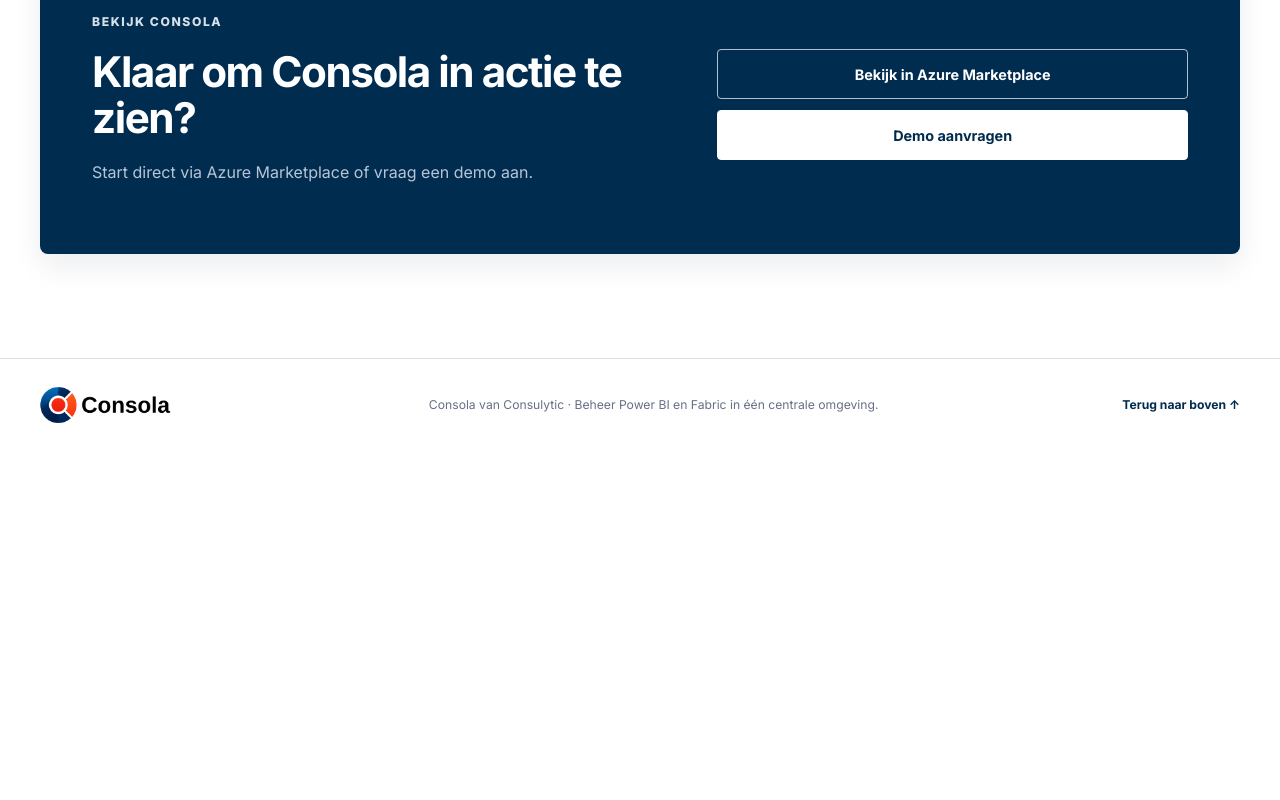
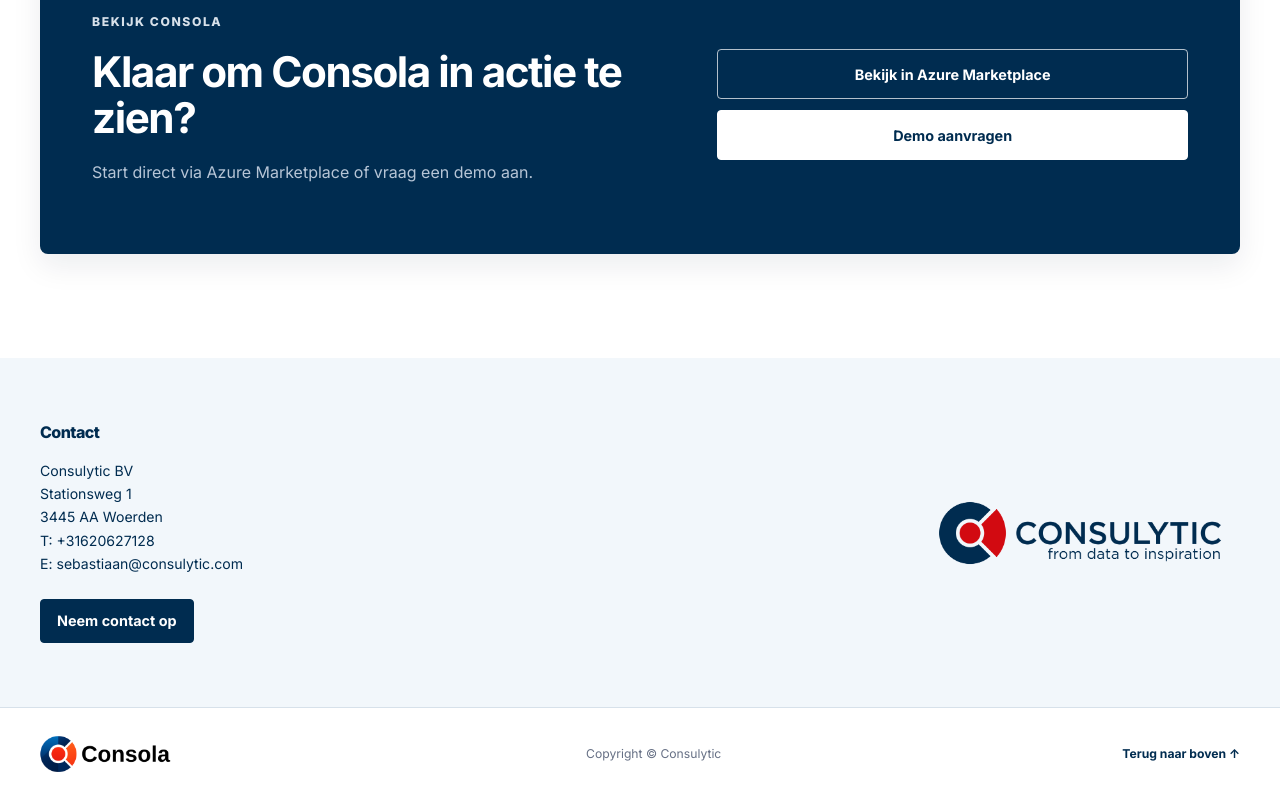
Before and after one commit to platform-consulytic/consola-basic-landing-site, a plain HTML site: page index.html in a window 1280 px wide. Shown: the part 7817-8617 px from the top of the page. Before the commit the page ends 8268 px from the top, so only its background shows below. Drawn offline with Linux system fonts and the light colour scheme.

Commit message:
added contact details

```diff
--- a/css/styles.css
+++ b/css/styles.css
@@ -264,6 +264,19 @@
 .demo-section .demo-actions .button-outline-light:hover{background:#F2F7FB;color:#002C50;border-color:#D7E1EA}
 .demo-section .demo-actions .button-outline-light:active{background:#E8F0F7;color:#002C50;border-color:#D7E1EA}
 
+.contact-section{padding:64px 0;background:var(--soft);color:var(--navy)}
+.contact-section .contact-grid{display:grid;width:min(calc(100% - 40px),var(--max));grid-template-columns:1fr 1fr;align-items:center;gap:48px}
+.contact-content{min-width:0;max-width:420px;justify-self:start;text-align:left}
+.contact-content h2{margin:0 0 16px;color:var(--navy);font-size:1rem;font-weight:800;line-height:1.3}
+.contact-content address{display:grid;gap:0;margin:0;color:var(--navy);font-size:.88rem;font-style:normal;line-height:1.65}
+.contact-content address span,.contact-content address a{display:block}
+.contact-content address a{width:fit-content;max-width:100%;color:var(--navy);overflow-wrap:normal;word-break:normal;transition:color .15s ease}
+.contact-content address a:hover{color:var(--primary-blue-hover);text-decoration:underline;text-underline-offset:3px}
+.contact-visual{display:flex;width:fit-content;flex-direction:column;align-items:center;justify-content:center;justify-self:end;gap:28px;text-align:center}
+.contact-visual img{display:block;width:320px;max-width:100%;height:auto;object-fit:contain}
+.contact-button{width:auto;margin-top:24px;background:#002C50;color:#FFFFFF;border-color:#002C50}
+.contact-button:hover{background:#003A69;color:#FFFFFF;border-color:#003A69}
+
 .site-footer{border-top:1px solid var(--line);padding:28px 0;background:#fff}
 .footer-row{display:flex;align-items:center;justify-content:space-between;gap:24px}
 .footer-brand{height:36px}.footer-brand img{top:-63px;width:162px;left:-18px}
@@ -324,6 +337,9 @@
   .marketplace-section{padding-block:76px}
   .marketplace-panel{padding:0}
   .demo-panel{padding:34px 24px}
+  .contact-section .contact-grid{width:min(calc(100% - 28px),var(--max));grid-template-columns:1fr;gap:36px}
+  .contact-visual{align-items:center;justify-self:center;text-align:center}
+  .contact-visual img{width:250px}
   .footer-row{flex-direction:column;text-align:center}
 }
 
--- a/index.html
+++ b/index.html
@@ -490,6 +490,26 @@
         </div>
       </div>
     </section>
+
+    <section class="contact-section" aria-labelledby="contact-title">
+      <div class="container contact-grid">
+        <div class="contact-content">
+          <h2 id="contact-title" data-i18n="contact.title">Contact</h2>
+          <address>
+            <span data-i18n="contact.company">Consulytic BV</span>
+            <span data-i18n="contact.addressLine1">Stationsweg 1</span>
+            <span data-i18n="contact.addressLine2">3445 AA Woerden</span>
+            <a href="tel:+31620627128" data-i18n="contact.phone">T: +31620627128</a>
+            <a href="mailto:sebastiaan@consulytic.com" data-i18n="contact.email">E: sebastiaan@consulytic.com</a>
+          </address>
+          <a class="button button-primary contact-button" href="https://www.consulytic.nl/contact/" target="_blank" rel="noopener" data-i18n="contact.cta">Neem contact op</a>
+        </div>
+
+        <div class="contact-visual">
+          <img src="assets/consulytic-logo.png" alt="Consulytic">
+        </div>
+      </div>
+    </section>
   </main>
 
   <footer class="site-footer">
@@ -497,7 +517,7 @@
       <a class="brand footer-brand" href="#top">
         <img src="assets/consola-logo.png" alt="Consola">
       </a>
-      <p data-i18n="footer.text">Consola van Consulytic · Beheer Power BI en Fabric in één centrale omgeving.</p>
+      <p data-i18n="footer.text">Copyright © Consulytic</p>
       <a class="back-to-top" href="#top"><span data-i18n="footer.backToTop">Terug naar boven</span> ↑</a>
     </div>
   </footer>
--- a/js/main.js
+++ b/js/main.js
@@ -139,7 +139,14 @@
     "demo.title": "Ready to see Consola in action?",
     "demo.description": "Get started directly through Azure Marketplace or request a demo.",
     "demo.emailCta": "Request a demo",
-    "footer.text": "Consola by Consulytic · Manage Power BI and Fabric from one central environment.",
+    "contact.title": "Contact",
+    "contact.company": "Consulytic BV",
+    "contact.addressLine1": "Stationsweg 1",
+    "contact.addressLine2": "3445 AA Woerden",
+    "contact.phone": "T: +31620627128",
+    "contact.email": "E: sebastiaan@consulytic.com",
+    "contact.cta": "Contact us",
+    "footer.text": "Copyright © Consulytic",
     "footer.backToTop": "Back to top"
   },
   nl: {
@@ -282,7 +289,14 @@
     "demo.title": "Klaar om Consola in actie te zien?",
     "demo.description": "Start direct via Azure Marketplace of vraag een demo aan.",
     "demo.emailCta": "Demo aanvragen",
-    "footer.text": "Consola van Consulytic · Beheer Power BI en Fabric in één centrale omgeving.",
+    "contact.title": "Contact",
+    "contact.company": "Consulytic BV",
+    "contact.addressLine1": "Stationsweg 1",
+    "contact.addressLine2": "3445 AA Woerden",
+    "contact.phone": "T: +31620627128",
+    "contact.email": "E: sebastiaan@consulytic.com",
+    "contact.cta": "Neem contact op",
+    "footer.text": "Copyright © Consulytic",
     "footer.backToTop": "Terug naar boven"
   }
 };
```
Also changed, not shown: assets/consulytic-logo.png (added).
